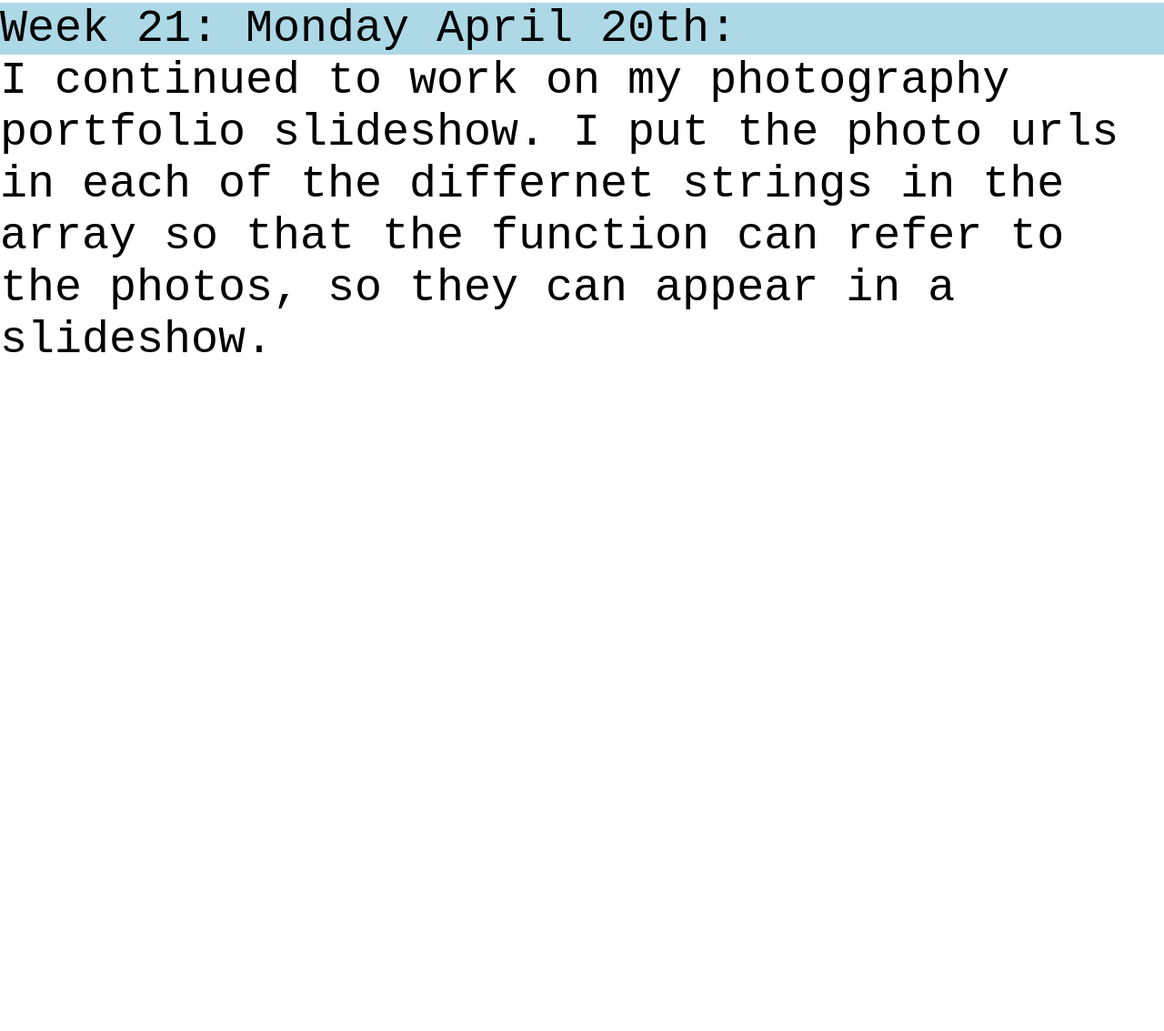
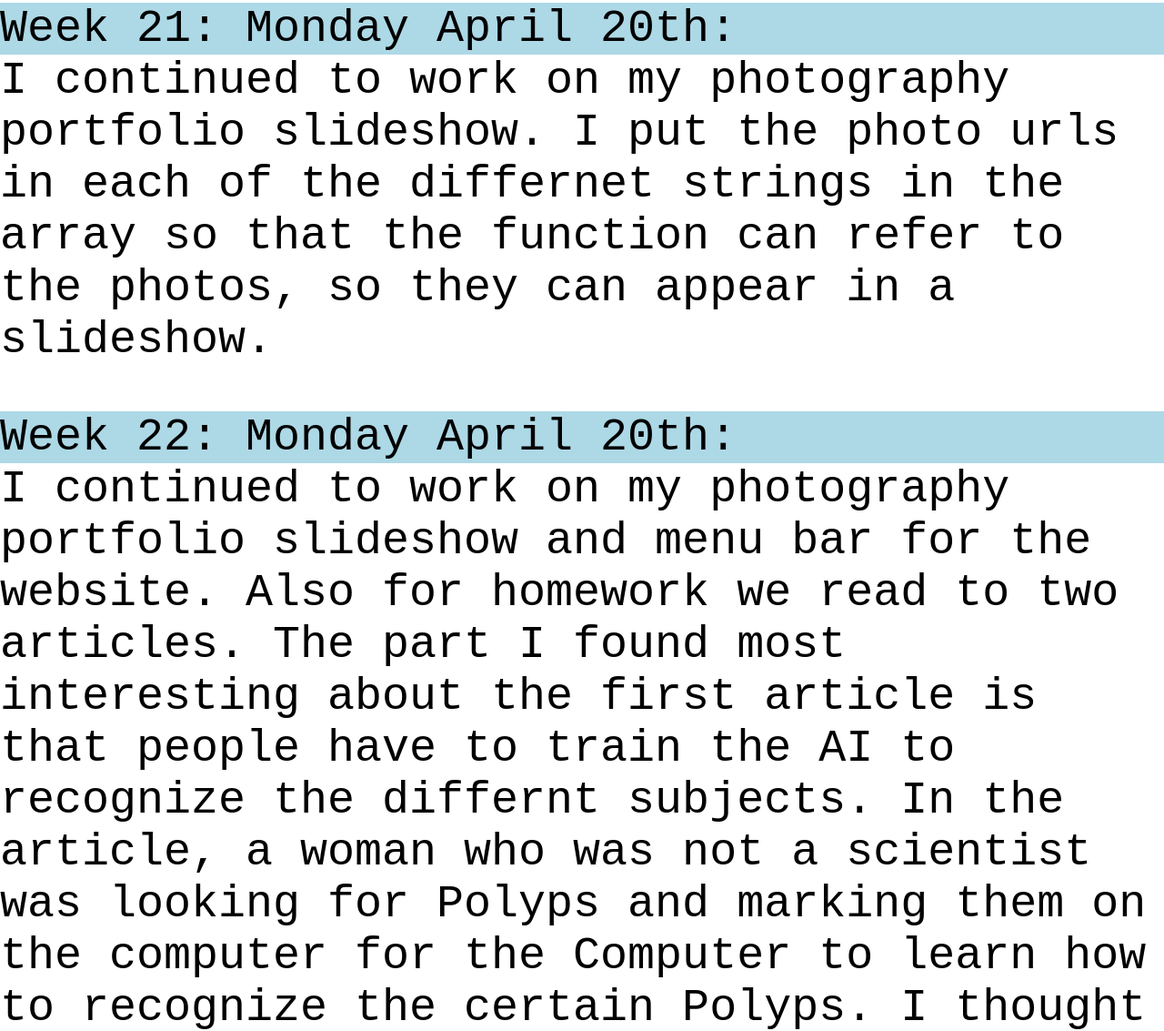
Before and after one commit to carolinekaplin/carolinekaplin.github.io, a plain HTML site: page journalentry.html in a window 1280 px wide. Shown: the part 5307-6440 px from the top of the page at 91% size. Before the commit the page ends 5709 px from the top, so only its background shows below. Drawn offline with Linux system fonts and the light colour scheme.

Commit message:
added to journal

```diff
--- a/journalentry.html
+++ b/journalentry.html
@@ -112,6 +112,12 @@
            I continued to work on my photography portfolio slideshow. I put the photo urls in each of the differnet strings in the array so that the function can refer to the photos, so they can appear in a slideshow.
         </p>
     </div>
+     <div>
+        <p>
+            <div class="label">Week 22: Monday April 20th:</div>
+           I continued to work on my photography portfolio slideshow  and menu bar for the website. Also for homework we read to two articles. The part I found most interesting about the first article is that people have to train the AI to recognize the differnt subjects. In the article, a woman who was not a scientist was looking for Polyps and marking them on the computer for the Computer to learn how to recognize the certain Polyps. I thought it was intersting that 1000s of average people were part-take in this is job. The other article was about how AI technology is helping scientist collect and organize data about the ocean. I thought it was interesting that scientist are using AI technology to help and study whales.
+        </p>
+    </div>
 </body>
 
 </html>
```
